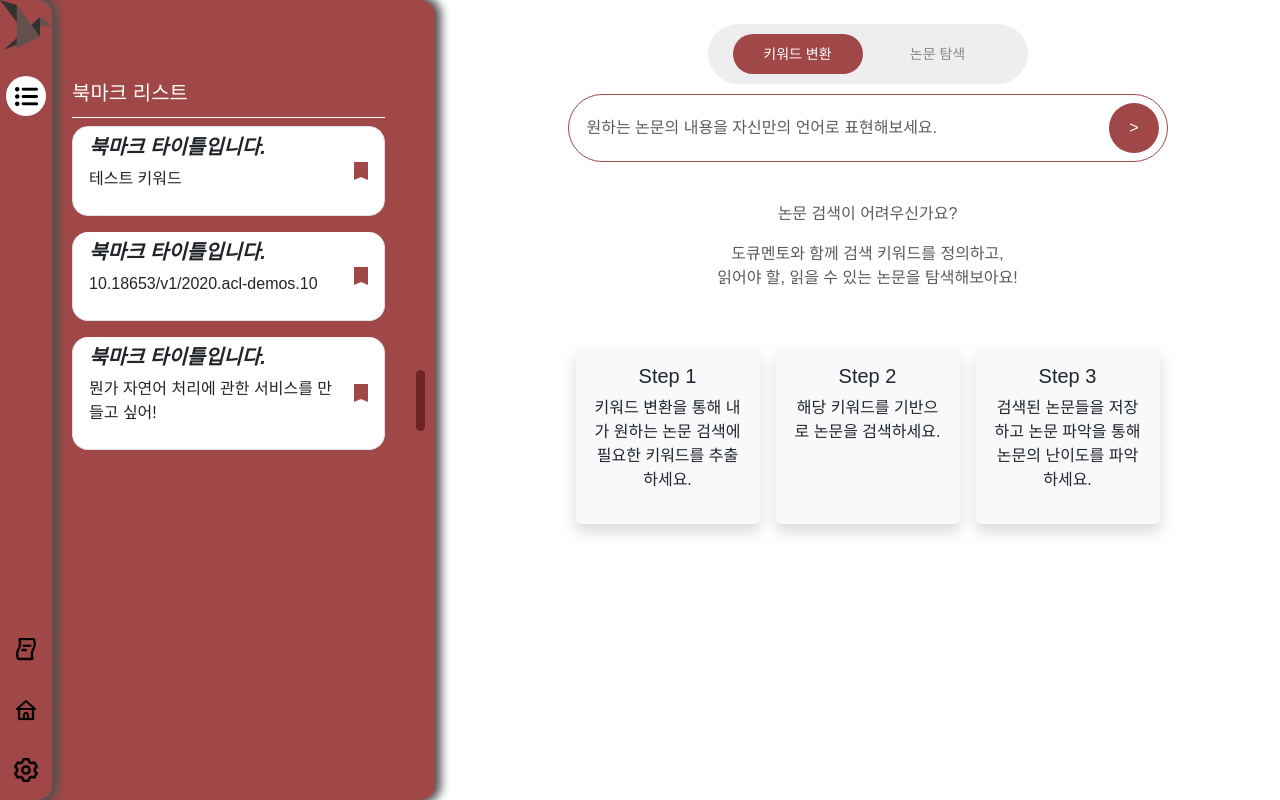
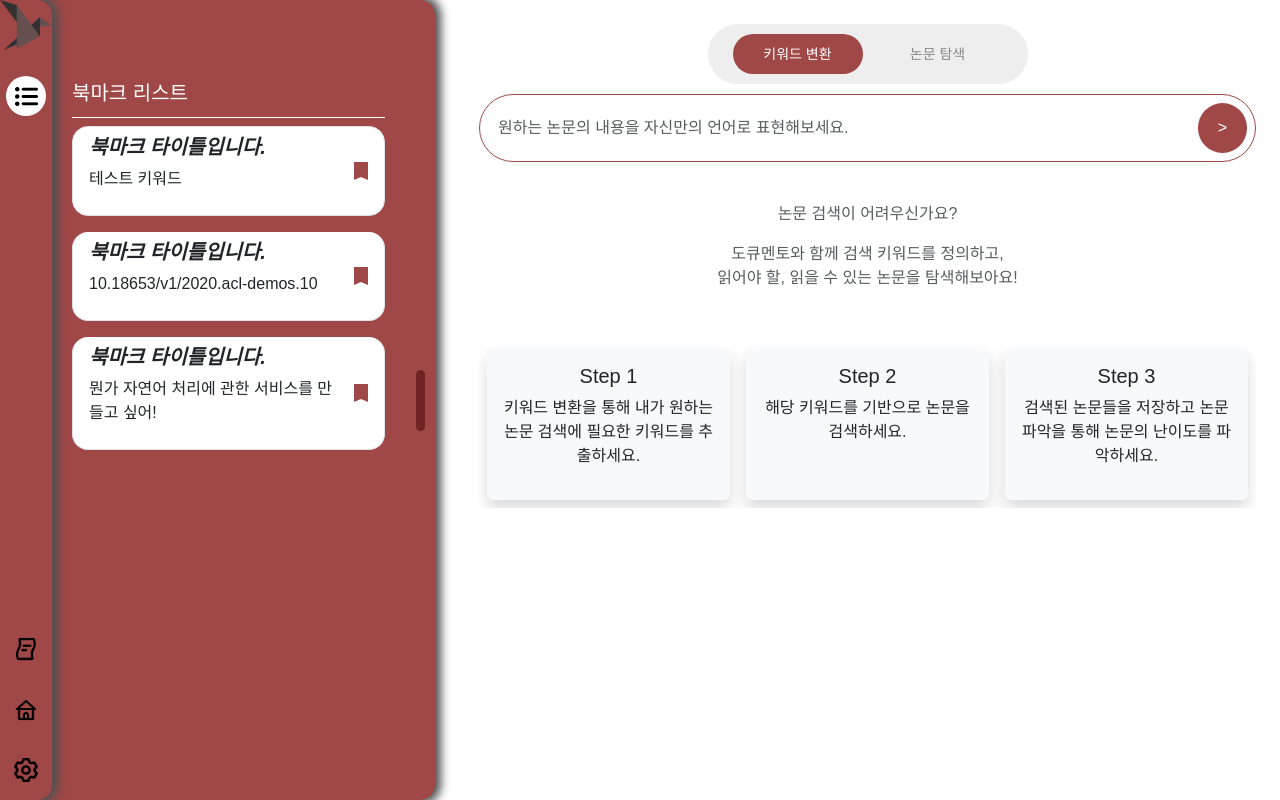
Before and after one commit to SKNETWORKS-FAMILY-AICAMP/SKN03-FINAL-1Team, a Vue app in the folder frontend/: page /main in a window 1280 px wide. Built offline with nearby package versions, Linux system fonts and the light colour scheme.

Commit message:
fix: css 업데이트

```diff
--- a/frontend/src/components/Chatbot/rightsection/KeywordSearch.vue
+++ b/frontend/src/components/Chatbot/rightsection/KeywordSearch.vue
@@ -2,6 +2,7 @@
 import { ref } from 'vue'
 import { useRouter } from 'vue-router'
 import axios from '@/axiosConfig' // 설정한 axios 인스턴스를 가져옵니다.
+import BookmarkIcon from '@/assets/SideComponent/BookmarkIcon.png'
 
 const router = useRouter()
 
@@ -144,12 +145,19 @@ const mockResponse = {
   },
 }
 
+const apiTest = true // API 테스트 모드 추가
+
 // 키워드 최적화 요청 (POST 요청)
 const optimizeKeywords = async () => {
   showIntroAndSteps.value = false
   loading.value = true // 로딩 시작
   errorMessage.value = '' // 기존 에러 메시지 초기화
   try {
+    if (apiTest) {
+      // apiTest가 true일 때 mockResponse 사용
+      generatedResults.value = mockResponse.result
+      console.log('Optimized Results:', generatedResults.value)
+    } else {
       const response = await axios.post(
         '/papers/transformation/',
         {
@@ -163,6 +171,7 @@ const optimizeKeywords = async () => {
       )
       generatedResults.value = response.data.result
       console.log('Optimized Results:', generatedResults.value)
+    }
   } catch (error) {
     if (error.response && error.response.status === 404) {
       errorMessage.value = '그런건 없어요'
@@ -185,8 +194,6 @@ const handleOptimization = () => {
     console.warn('최적화할 프롬프트를 입력해보세요.')
   }
 }
-
-// DOI 요청 핸들러 및 페이지 이동
 const requestPaperByDoi = async (doi) => {
   try {
     const response = await axios.get(`/papers/select/?paperDoi=${doi}`, {
@@ -203,15 +210,14 @@ const requestPaperByDoi = async (doi) => {
     }
   } catch (error) {
     console.error('논문 세부 정보를 가져오는데 실패했습니다:', error)
-    errorMessage.value = '논문 정보를 불러오는 데 실패했습니다. 다시 시도해주세요.'
+    errorMessage.value = '논문 정보 불러오는 데 실패했습니다. 다시 시도해주세요.'
   }
 }
 </script>
-
 <template>
   <div class="main-container">
     <div class="test-content">
-      <div class="input-area d-flex w-100 p-2">
+      <div class="input-area d-flex p-2">
         <input
           v-model="inputPrompt"
           type="text"
@@ -235,28 +241,39 @@ const requestPaperByDoi = async (doi) => {
         </div>
 
         <div v-if="generatedResults" class="results-area mt-5">
-          <h3 class="mb-4">최적화된 키워드 및 논문:</h3>
           <div class="mb-4">
-            <h4>생성된 프롬프트: {{ generatedResults.generatedPrompt }}</h4>
+            <p class="text-start">{{ generatedResults.generatedPrompt }}</p>
           </div>
           <div
             v-for="(keywordItem, index) in generatedResults.generatedKeywordList"
             :key="index"
             class="mb-4"
           >
-            <h5 class="fw-bold">키워드: {{ keywordItem.generatedKeyword }}</h5>
+            <h5 class="fw-bold text-start">
+              {{ keywordItem.generatedKeyword.split('[')[1].split(']')[0] }}
+            </h5>
+            <h5 class="fw-bold text-start">{{ keywordItem.generatedKeyword.split('[')[0] }}</h5>
+            <div class="d-flex flex-wrap">
               <div
                 v-for="(paper, paperIndex) in keywordItem.paperList"
                 :key="paperIndex"
-              class="card mb-3 shadow-sm"
+                class="card mb-3 shadow-sm me-3"
                 @click="requestPaperByDoi(paper.paperDoi)"
-              style="cursor: pointer"
+                style="cursor: pointer; width: 30%"
               >
-              <div class="card-body">
-                <h6>{{ paper.title }}</h6>
-                <p><strong>DOI:</strong> {{ paper.paperDoi }}</p>
-                <p><strong>초록:</strong> {{ paper.korAbstract }}</p>
-                <p><strong>인용 수:</strong> {{ paper.citation }}</p>
+                <div class="card-body text-start">
+                  <div class="d-flex align-items-center">
+                    <p class="fw-bold">{{ paper.title }}</p>
+                    <img :src="BookmarkIcon" class="px-1" />
+                  </div>
+                  <p>
+                    {{
+                      paper.engAbstract.length > 250
+                        ? paper.engAbstract.slice(0, 250) + '...'
+                        : paper.engAbstract
+                    }}
+                  </p>
+                </div>
               </div>
             </div>
           </div>
@@ -289,11 +306,33 @@ const requestPaperByDoi = async (doi) => {
 
 <style scoped>
 .main-container {
-  width: 600px;
+  max-height: 80vh; /* 최대 높이 설정 */
+  overflow-y: auto; /* 수직 스크롤 추가 */
+  display: flex;
+  align-items: center; /* 수직 가운데 정렬 */
+  justify-content: center; /* 수평 가운데 정렬 */
+}
+
+.main-container::-webkit-scrollbar {
+  width: 8px; /* 스크롤 바의 너비 */
+}
+
+.main-container::-webkit-scrollbar-thumb {
+  background-color: #da7e7e; /* 스크롤 바의 색상 (부트스트랩 기본색) */
+  border-radius: 4px; /* 스크롤 바의 모서리 둥글기 */
+}
+
+.main-container::-webkit-scrollbar-thumb:hover {
+  background-color: #8a9cce; /* 스크롤 바 호버 시 색상 */
+}
+
+.main-container::-webkit-scrollbar-track {
+  background-color: #f8f9fa; /* 스크롤 바 트랙의 배경색 */
 }
 
 .test-content {
-  width: 600px;
+  margin: auto;
+  max-width: 1000px;
 }
 
 .input-area {
@@ -336,6 +375,7 @@ const requestPaperByDoi = async (doi) => {
 .results-area .card {
   max-width: 600px;
   margin: 0 auto;
+  border: 1px solid #a04747;
 }
 
 .intro-text {
--- a/frontend/src/components/Chatbot/rightsection/RightSectionMain.vue
+++ b/frontend/src/components/Chatbot/rightsection/RightSectionMain.vue
@@ -15,7 +15,12 @@ const toggleChat = () => {
   <div class="right-side-content d-flex flex-column align-items-center p-4">
     <toggle-switch :isToggled="isToggled" @toggleChat="toggleChat" />
     <transition name="slide-fade" mode="out-in">
-      <div :key="isToggled ? 'paper-search' : 'chat'" v-if="!isToggled" class="page">
+      <div
+        :key="isToggled ? 'paper-search' : 'chat'"
+        v-if="!isToggled"
+        class="page"
+        style="width: 100%"
+      >
         <keyword-search />
       </div>
       <div :key="isToggled ? 'chat' : 'paper-search'" v-else class="page">
@@ -34,7 +39,6 @@ const toggleChat = () => {
   display: flex;
   flex-direction: column;
   align-items: center; /* 수평 중앙 정렬 */
-  max-width: 900px;
 }
 
 .slide-fade-enter-active,
--- a/frontend/src/components/common/ToggleSwitch.vue
+++ b/frontend/src/components/common/ToggleSwitch.vue
@@ -10,7 +10,7 @@ const toggleChat = () => {
 </script>
 
 <template>
-  <div class="toggle-switch" @click="toggleChat">
+  <div class="toggle-switch d-flex" @click="toggleChat">
     <div :class="['toggle-knob', { toggled: props.isToggled }]"></div>
     <span :class="['left-label', { inactive: props.isToggled }]">키워드 변환</span>
     <span :class="['right-label', { inactive: !props.isToggled }]">논문 탐색</span>
--- a/frontend/src/views/MainView.vue
+++ b/frontend/src/views/MainView.vue
@@ -8,7 +8,7 @@ import RightSection from '@/components/Chatbot/rightsection/RightSectionMain.vue
     <div class="p-0">
       <SideComponent />
     </div>
-    <div class="right-section-wrapper d-flex justify-content-center align-items-center p-0 m-0">
+    <div class="right-section-wrapper d-flex justify-content-center align-items-center">
       <RightSection />
     </div>
   </div>
@@ -20,5 +20,6 @@ import RightSection from '@/components/Chatbot/rightsection/RightSectionMain.vue
   display: flex;
   justify-content: center; /* 수평 중앙 정렬 */
   align-items: center; /* 수직 중앙 정렬 */
+  width: 1600px;
 }
 </style>
```
Lines whose indentation alone changed are shown as unchanged.
